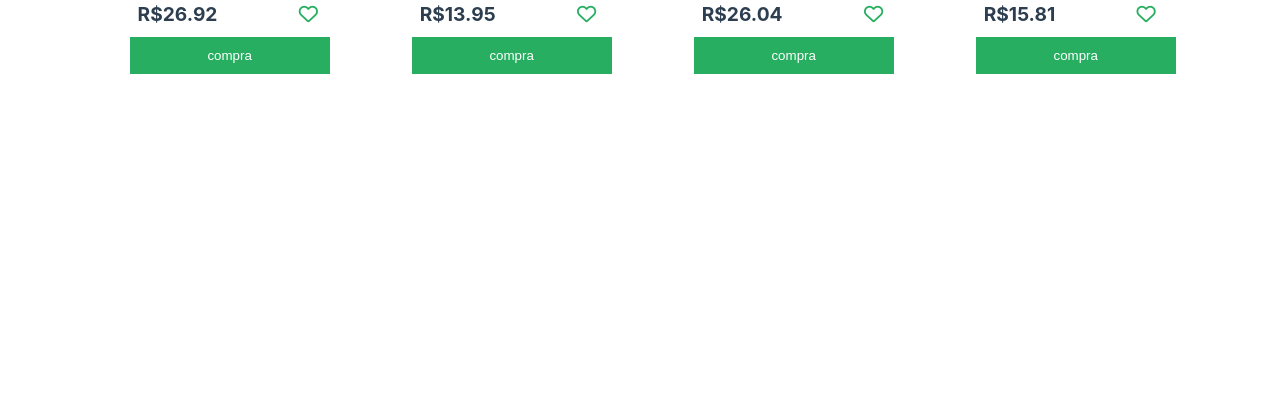
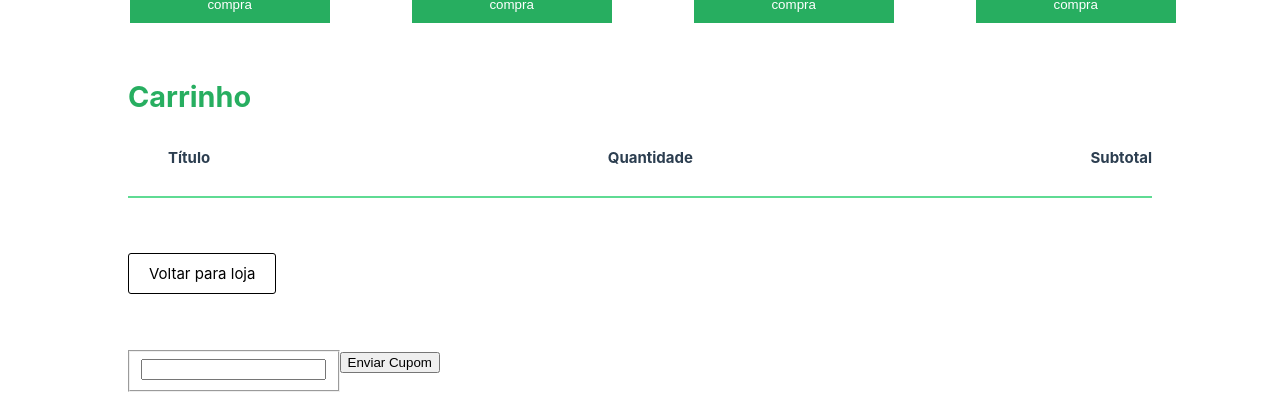
Before and after one commit to Carrinho-compras/Carrinho-compra, a Vue app: page / in a window 1280 px wide. Shown: the part 1827-2242 px from the top of the page. Before the commit the page ends 1953 px from the top, so only its background shows below. Built offline with nearby package versions, Linux system fonts and the light colour scheme.

Commit message:
FEAT : Tentativa da reativa e finalização dos botões #5

```diff
--- a/src/App.vue
+++ b/src/App.vue
@@ -1,5 +1,11 @@
 <script setup>
-const lancamentos = [
+import { ref } from 'vue';
+
+/*
+const carrinho = ref([]);
+*/
+
+const lancamentos =ref ([
    {
    id: "01",
    titulo: "Chain of Iron: Volume 2",
@@ -56,7 +62,22 @@ const lancamentos = [
    preco :"R$15.81",
    capa:"https://m.media-amazon.com/images/I/71Xy4AL7jKL._AC_UF1000,1000_QL80_.jpg",
    },
-]
+]);
+/*
+function adicionarlancamentos(book) {
+   carrinho.value.push(book);
+ }
+   */
+
+  /*  <ul>
+        <li v-for = "book in carrinho" :key="book.id">
+            <p><img src="book.capa" alt="" width="200" height="200">{{ capa }}</p>
+            <p>{{ book.autor }}</p>
+            <p>{{ book.titulo }}</p>
+            <p>{{ book.preco }}</p>
+        </li>
+       </ul>
+       */
 </script>
 
 <template>
@@ -97,7 +118,7 @@ const lancamentos = [
  </div>
   </section>
   <section class="lançamentos">
-    <div>
+   <div id="loja">
        <h2>Lançamentos</h2>
      <ul>
        <li v-for="livro in lancamentos" :key="livro.id">
@@ -108,22 +129,60 @@ const lancamentos = [
         <p v-for="autor in lancamentos" :key="lancamentos.id"></p>
         <p class="autor">{{ livro.autor }}</p>
         <p v-for="numero in lancamentos" :key="numero.id"></p>
-         <p class="preco">{{ livro.preco }} <i class="fa-solid fa-heart"></i></p>
-         <button>compra</button>
+        <p class="preco">{{ livro.preco }}<i class="fa-solid fa-heart"></i></p>
+        <button class="botao" @click="adicionarlancamentos(livro)">compra</button>
        </li>
      </ul>
+
+
+
+
+
+   </div>
+  </section>
+  <section class="Carrinho">
+   <div class="classificacao">
+       <h2>Carrinho</h2>
+       <ul>
+           <li>
+               Título
+           </li>
+           <li>
+                Quantidade
+           </li>
+           <li>
+                Subtotal
+           </li>
+       </ul>
+       <p>
+            <a href="#loja">Voltar para loja</a>
+        </p>
+   </div>
+   <div class="total">
+<form>
+ <fieldset>
+   <label for="name">
+ <input type="text" id="name" name="user_name">
+</label>
+ </fieldset>
+ <p>
+    <input type="submit" value="Enviar Cupom">
+ </p>
+</form>
    </div>
   </section>
   </main>
 </body>
 </template>
 
+
 <style scoped>
+
 
 main section.inicio {
 display: flex;
 justify-content: center;
- margin: 4vw 6vw 4vw 6vw;
+margin: 2vw 4vw 2vw 4vw;
 }
 main section.inicio div.texto{
    margin: 8vw 0vw 5vw 4vw;
@@ -138,6 +197,7 @@ main section.inicio div.texto h2 {
 margin: 1vw 0vw 0vw 0vw;
 font-weight:bold;
 font-size: 3rem;
+
 
 }
 main section.inicio p.informacao{
@@ -156,6 +216,7 @@ main section.inicio div.imagem {
 /*/////////////////////////////////////
                FAIXA
 ///////////////////////////////////*/
+
 
 main section.faixa div {
    border-top: 1px solid rgba(39,174,96,1);
@@ -177,6 +238,7 @@ main section.faixa li.borda{
    border-right: 1px solid rgba(147, 125, 194, 1);
 }
 
+
 main section.faixa li p {
    font-weight: bold;
    font-size: 1rem;
@@ -190,6 +252,7 @@ main section.faixa li p img {
 /*/////////////////////////////
         LANÇAMENTOS
 /////////////////////////////*/
+
 
 section.lançamentos h2{
    margin: 4vw 6vw 4vw 10vw;
@@ -239,5 +302,43 @@ section.lançamentos li p.preco i{
    color : rgba(39,174,96,1);
    margin: 0 0 0 6vw;
 }
+/*////////////////////////////////////
+             CARRINHO
+////////////////////////////////////*/
 
+section.Carrinho div.classificacao h2 {
+    color: rgba(39,174,96,1);
+    font-size: 1.8rem;
+    font-weight: bold;
+    margin-left: 10vw;
+}
+section.Carrinho div.classificacao ul{
+    display: flex;
+    list-style: none;
+    margin-left: 10vw;
+    margin-right: 10vw;
+    justify-content: center;
+    justify-content: space-between;
+    border-bottom: 2px solid rgb(95, 219, 147);
+}
+section.Carrinho div.classificacao ul li {
+    font-size: 1.5;
+    font-weight: bold;
+    margin-bottom: 2vw;
+    margin-top: 2vw;
+}
+section.Carrinho div.classificacao a{
+    color: black;
+    text-decoration: none;
+    border: 1px solid black;
+    border-radius: 3px;
+    padding: 10px 20px 10px 20px;
+}
+section.Carrinho div.classificacao p {
+    margin: 5vw 10vw 5vw 10vw;
+}
+section.Carrinho div.total form {
+    display: flex;
+    margin: 2vw 10vw 2vw 10vw ;
+}
 </style>
```
Lines whose indentation alone changed are shown as unchanged.
